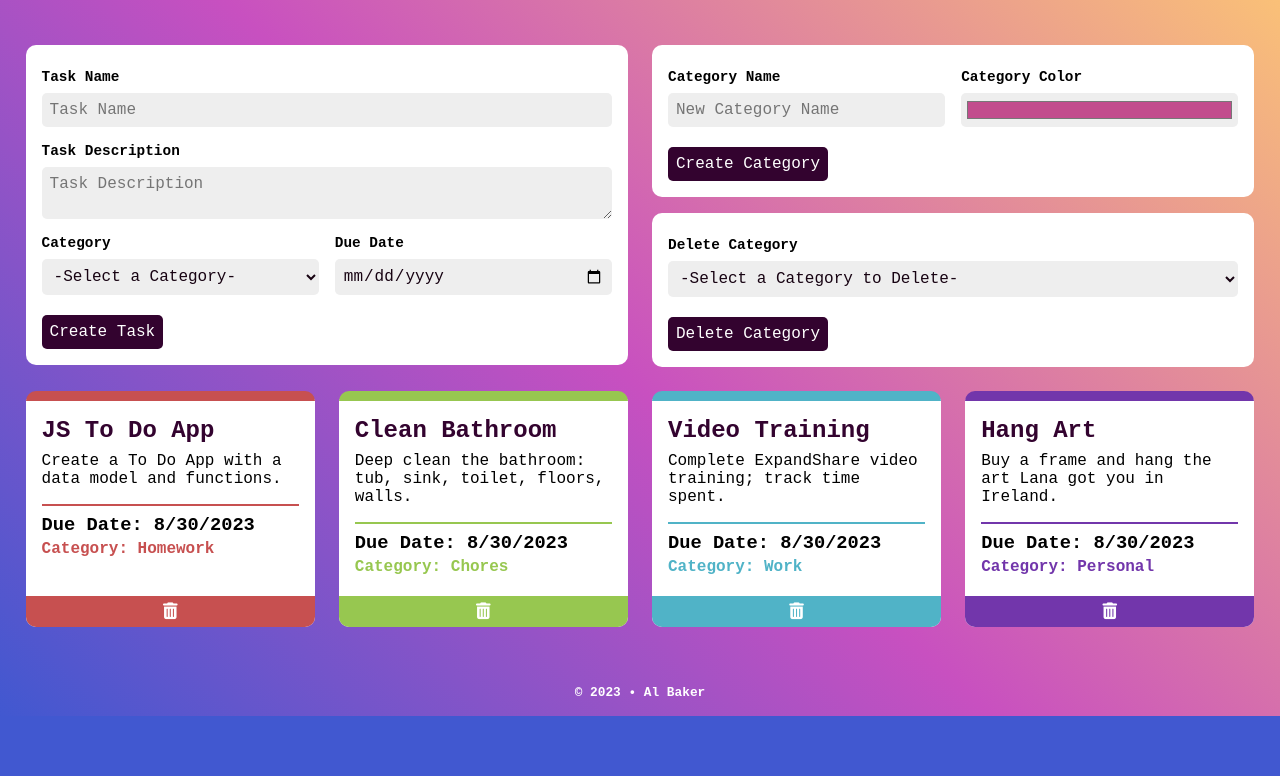
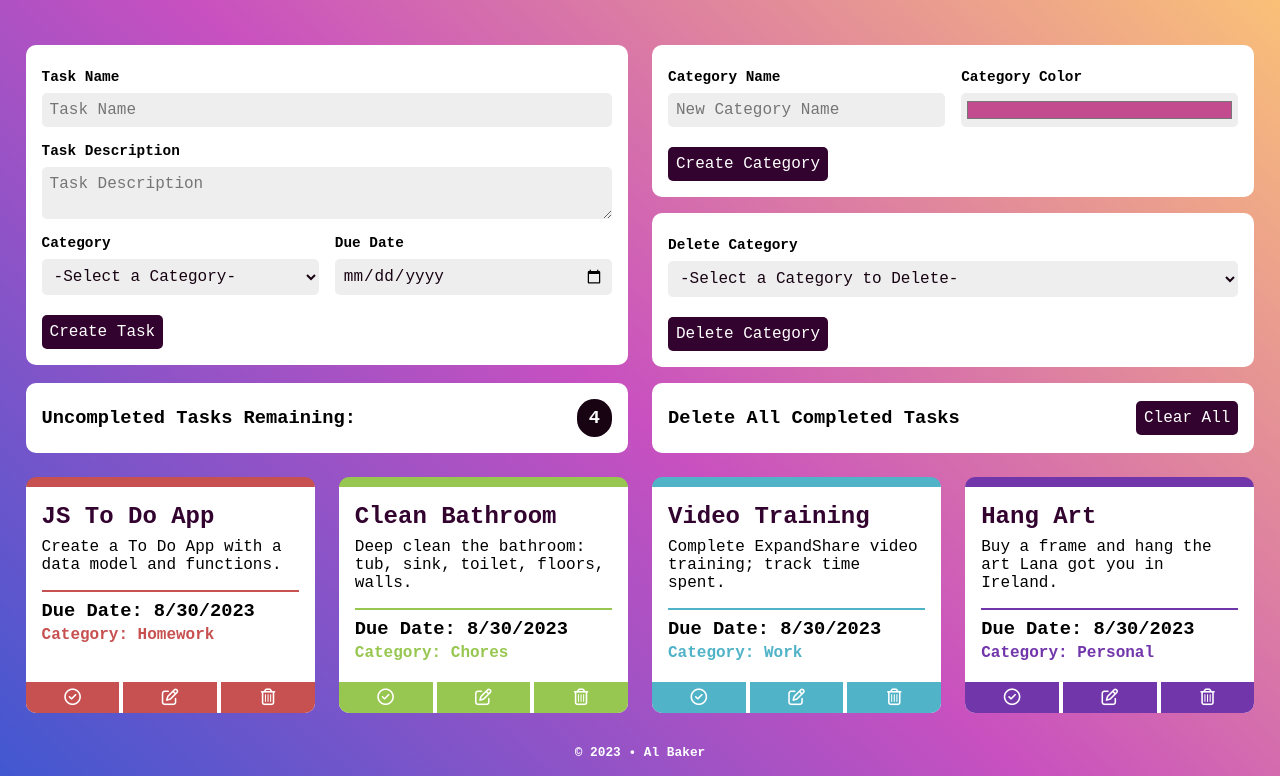
Before and after one commit to allison-baker/DGM-3760, a plain HTML site: page index.html in a window 1280 px wide. Shown: the part 103-879 px from the top of the page. Before the commit the page ends 819 px from the top, so only its background shows below. Drawn offline with Linux system fonts and the light colour scheme.

Commit message:
pending tasks and clear all tasks functionality

```diff
--- a/css/styles.css
+++ b/css/styles.css
@@ -42,13 +42,42 @@ main div#forms {
   display: grid;
   grid-gap: 1.5rem;
   grid-template-columns: 1fr 1fr;
-  margin-bottom: 1.5rem;
+  margin-bottom: 1rem;
 }
 main section#gallery {
   display: grid;
   grid-gap: 1.5rem;
   grid-template-columns: 1fr 1fr 1fr 1fr;
   grid-template-rows: auto;
+}
+main section#listInfo {
+  display: grid;
+  grid-template-columns: 1fr 1fr;
+  grid-gap: 1.5rem;
+  margin-bottom: 1.5rem;
+}
+main section#listInfo div {
+  background-color: white;
+  padding: 1rem;
+  border-radius: 10px;
+  display: flex;
+  justify-content: space-between;
+  align-items: center;
+}
+main section#listInfo div h3#tasksLeft {
+  background-color: var(--black);
+  padding: 0.5rem 0.75rem;
+  color: white;
+  border-radius: 50px;
+}
+main section#listInfo div button {
+  background-color: var(--darkPurple);
+  color: white;
+  padding: 0.5rem;
+  border: none;
+  border-radius: 5px;
+  font-size: 1rem;
+  font-family: 'Courier New', Courier, monospace;
 }
 
 /* FORM STYLING */
@@ -131,27 +160,38 @@ main section#gallery article.taskBox {
   flex-direction: column;
   justify-content: space-between;
 }
-main section#gallery article.taskBox div {
+main section#gallery article.taskBox div#textBox {
   padding: 1rem;
 }
-main section#gallery article.taskBox div h2 {
+main section#gallery article.taskBox div#textBox h2 {
   color: var(--darkPurple);
   margin-bottom: 0.5rem;
 }
-main section#gallery article.taskBox div h3 {
+main section#gallery article.taskBox div#textBox h3 {
   margin-top: 1rem;
   border-top: 2px solid;
   padding-top: 0.5rem;
 }
-main section#gallery article.taskBox div h4 {
+main section#gallery article.taskBox div#textBox h4 {
   margin-top: 0.25rem;
 }
-main section#gallery article.taskBox button {
+main section#gallery article.taskBox div#buttonsBox {
+  display: grid;
+  grid-template-columns: 1fr 1fr 1fr;
+  grid-gap: 0.25rem;
   margin-top: 0.25rem;
+}
+main section#gallery article.taskBox div#buttonsBox button {
+  padding: 0.5rem;
   width: 100%;
-  padding: 0.5rem;
   border: none;
-  border-radius: 0 0 10px 10px;
+  background-color: var(--black);
+}
+main section#gallery article.taskBox div#buttonsBox button:first-child {
+  border-radius: 0 0 0 10px;
+}
+main section#gallery article.taskBox div#buttonsBox button:last-child {
+  border-radius: 0 0 10px 0;
 }
 
 /* FOOTER STYLING */
--- a/index.html
+++ b/index.html
@@ -61,6 +61,17 @@
         </div>
       </div>
 
+      <section id="listInfo">
+        <div>
+          <h3>Uncompleted Tasks Remaining:</h3>
+          <h3 id="tasksLeft"></h3>
+        </div>
+        <div>
+          <h3>Delete All Completed Tasks</h3>
+          <button id="clearTasks">Clear All</button>
+        </div>
+      </section>
+
       <section id="gallery"></section>
     </main>
     <footer>
--- a/js/scripts.js
+++ b/js/scripts.js
@@ -77,47 +77,86 @@ function populateForm() {
 
 populateForm()
 
+function numberLeft() {
+  let count = 0
+  for (let i in tasks) {
+    if (tasks[i].status === false) { count++ }
+  }
+  return count
+}
+
 function populateDOM() {
   let gallery = document.querySelector("#gallery")
   gallery.innerHTML = ""
 
   for (let i in tasks) {
     let box = document.createElement("article")
+
     let text = document.createElement("div")
+    let buttons = document.createElement("div")
+
     let title = document.createElement("h2")
     let details = document.createElement("p")
     let date = document.createElement("h3")
     let category = document.createElement("h4")
+
+    let completeBtn = document.createElement("button")
+    let editBtn = document.createElement("button")
     let deleteBtn = document.createElement("button")
 
     box.classList.add("taskBox")
     box.id = tasks[i].ID
-    box.style.borderColor = tasks[i].category.color
+    if (tasks[i].status != true) { box.style.borderColor = tasks[i].category.color }
 
-    title.textContent = tasks[i].name
+    if (tasks[i].status === true) {
+      title.innerHTML = `<del>${tasks[i].name}</del>`
+    } else {
+      title.textContent = tasks[i].name
+    }
+    title.isContentEditable = true
 
     details.textContent = tasks[i].description
+    details.isContentEditable = true
 
     date.textContent = `Due Date: ${tasks[i].dueDate}`
-    date.style.borderColor = tasks[i].category.color
+    if (tasks[i].status != true) { date.style.borderColor = tasks[i].category.color }
+    date.isContentEditable = true
 
     category.textContent = `Category: ${tasks[i].category.name}`
-    category.style.color = tasks[i].category.color
+    if (tasks[i].status != true) { category.style.color = tasks[i].category.color }
 
-    deleteBtn.style.backgroundColor = tasks[i].category.color
+    text.id = "textBox"
+    buttons.id = "buttonsBox"
+
+    if (tasks[i].status != true) { completeBtn.style.backgroundColor = tasks[i].category.color }
+    completeBtn.onclick = function() {markComplete(tasks[i].ID)}
+    completeBtn.innerHTML = '<i class="fa-regular fa-circle-check fa-lg" style="color:#ffffff;"></i>'
+
+    if (tasks[i].status != true) { editBtn.style.backgroundColor = tasks[i].category.color }
+    // Edit button function onclick added
+    editBtn.innerHTML = '<i class="fa-regular fa-pen-to-square fa-lg" style="color: #ffffff;"></i>'
+
+    if (tasks[i].status != true) { deleteBtn.style.backgroundColor = tasks[i].category.color }
     deleteBtn.onclick = function() {removeTask(tasks[i].ID)}
-    deleteBtn.innerHTML = '<i class="fa-solid fa-trash-can fa-lg" style="color: #ffffff;"></i>'
+    deleteBtn.innerHTML = '<i class="fa-regular fa-trash-can fa-lg" style="color: #ffffff;"></i>'
 
     text.appendChild(title)
     text.appendChild(details)
     text.appendChild(date)
     text.appendChild(category)
 
+    buttons.appendChild(completeBtn)
+    buttons.appendChild(editBtn)
+    buttons.appendChild(deleteBtn)
+
     box.appendChild(text)
-    box.appendChild(deleteBtn)
+    box.appendChild(buttons)
 
     gallery.appendChild(box)
   }
+
+  let tasksLeft = document.querySelector("#tasksLeft")
+  tasksLeft.textContent = numberLeft()
 }
 
 populateDOM()
@@ -153,7 +192,6 @@ function taskIndex() {
 
 function addTask(data) {
   let userCategory = matchCategory(data.taskCategory)
-  let index = taskIndex()
 
   let newTask = {
     name: data.taskName,
@@ -199,6 +237,22 @@ function addCategory(data) {
   populateForm()
 }
 
+function markComplete(completeID) {
+  for (let i in tasks) {
+    if (tasks[i].ID === completeID) {
+      tasks[i].status = !tasks[i].status
+      populateDOM()
+      break
+    }
+  }
+}
+
+let clearAll = document.querySelector("#clearTasks")
+clearAll.addEventListener("click", () => {
+  tasks = tasks.filter((task) => task.status == false)
+  populateDOM()
+})
+
 let removedTasks = []
 
 function removeTask(removeID) {
@@ -232,7 +286,7 @@ deleteForm.addEventListener("formdata", (event) => {
 let removedCategories = []
 
 function deleteCategory(data) {
-  for (let i=0; i<categories.length; i++) {
+  for (let i in categories) {
     if (categories[i].name === data.deleteName) {
       removedCategories.push(categories[i])
       categories = categories.filter((category) => category.ID != categories[i].ID)
```
Also changed, not shown: 1 other file.
